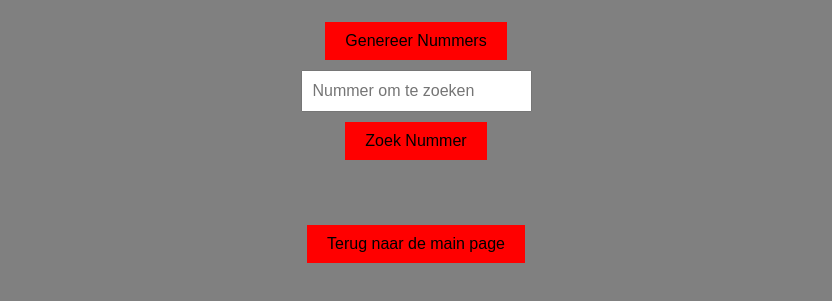
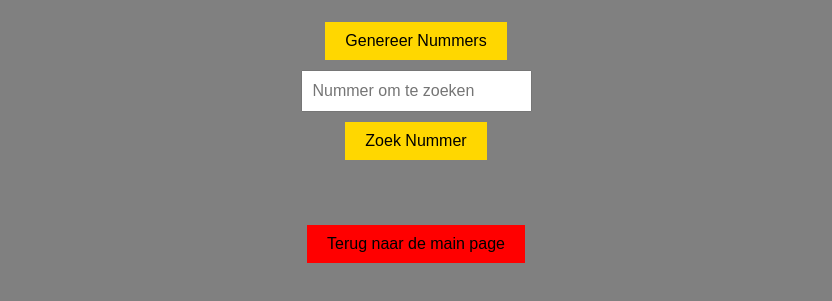
Before and after one commit to EliseF15/it.github.io, a plain HTML site: page lineair.html in a window 1280 px wide. Shown: the part 299-600 px from the top of the page, without its empty margins (224-1056 px from the left). Drawn offline with Linux system fonts and the light colour scheme.

Commit message:
hij doet het?

```diff
--- a/lineair.html
+++ b/lineair.html
@@ -21,7 +21,7 @@
       margin-bottom: 20px;
     }
     button {
-      background-color: red;
+      background-color: gold;
       color: black;
       border: none;
       padding: 10px 20px;
@@ -30,7 +30,7 @@
       font-size: 16px;
     }
     button:hover {
-      background-color: lightred;
+      background-color: orange;
     }
     input[type="number"] {
       padding: 10px;
```
